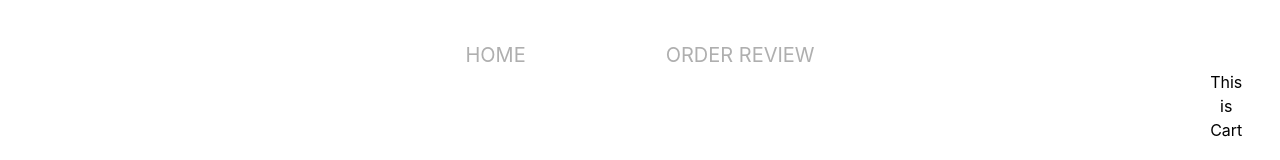
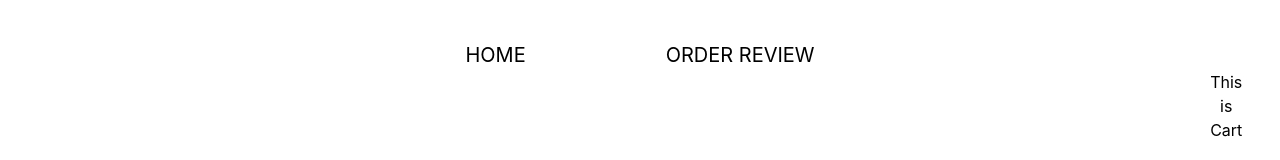
Before and after one commit to webdevmahdi/E-commerce, a React (Vite) app: page / in a window 1280 px wide. Shown: the top 160 px of the page. Built offline with nearby package versions, Linux system fonts and the light colour scheme.

Commit message:
header last touch

```diff
--- a/src/components/Header/Header.css
+++ b/src/components/Header/Header.css
@@ -2,17 +2,19 @@
     font-size: 20px;
     text-decoration: none;
     text-transform: uppercase;
-    color: rgb(175, 175, 175);
+    color: black;
     cursor: pointer;
     margin: 50px;
     padding: 15px 20px 15px 20px;
     transition: .5s;
 }
-.active{
+.menu .active{
     border-radius: 30px;
+    color: rgb(185, 185, 185);
     background-color: rgba(4, 3, 44, 0.801);
 }
 .menu a:hover{
+    color: rgb(175, 175, 175);
     background-color: rgba(4, 3, 44, 0.801);
     border-radius: 10px;
 }
```
